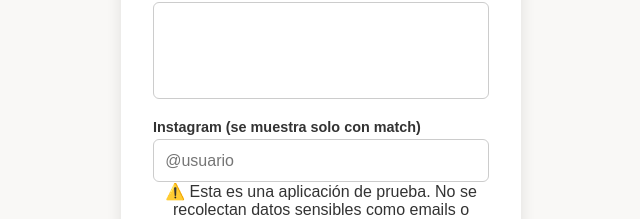
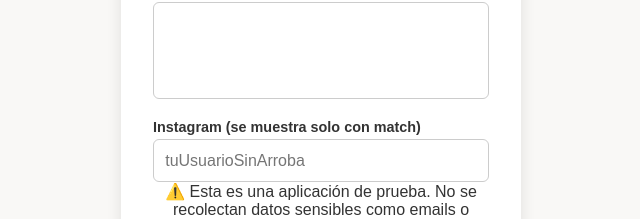
Before and after one commit to scry3/facultadMatchBack, a plain HTML site: page frontend/public/register.html in a window 1280 px wide. Shown: the part 476-695 px from the top of the page, 319-959 px from the left. Drawn offline with Linux system fonts and the light colour scheme.

Commit message:
Update register.html

```diff
--- a/frontend/public/register.html
+++ b/frontend/public/register.html
@@ -51,7 +51,7 @@
           id="instagram"
           type="text"
           class="input"
-          placeholder="@usuario"
+          placeholder="tuUsuarioSinArroba"
           required
         />
 
```
